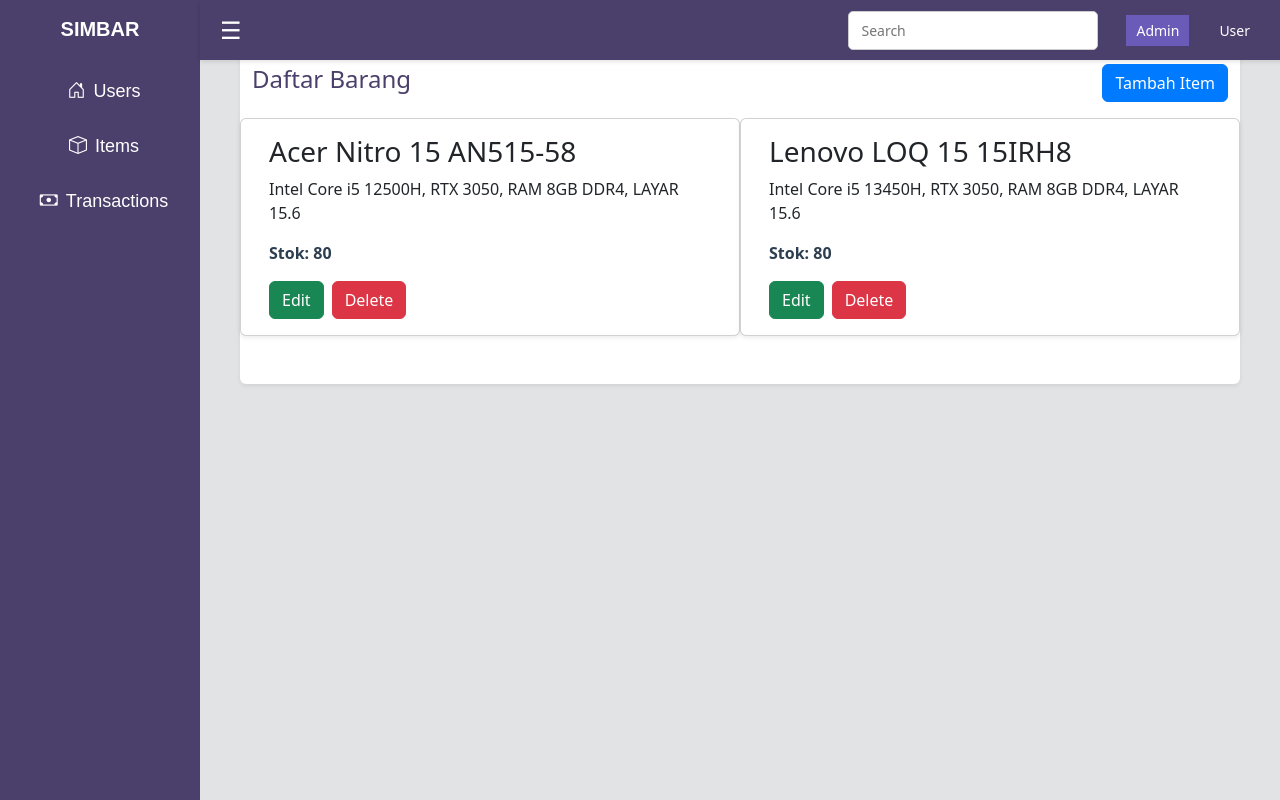
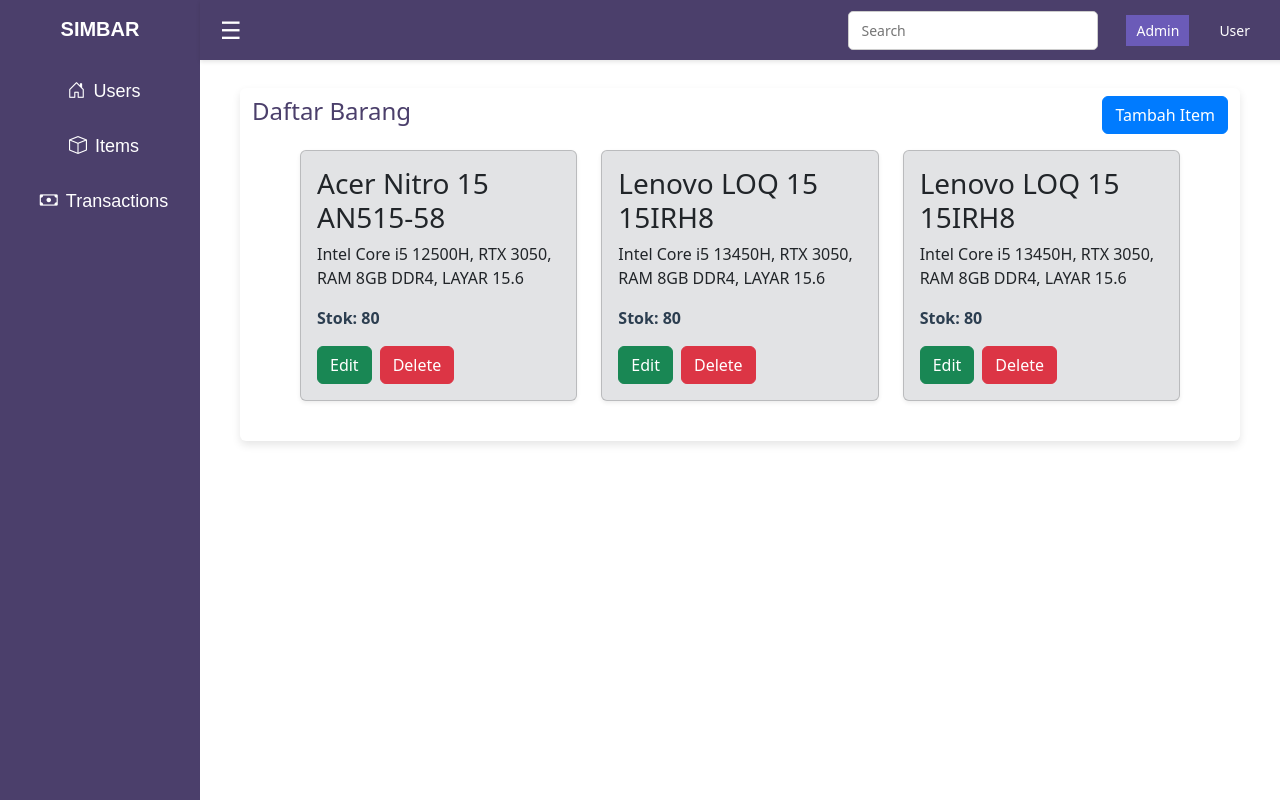
Before and after one commit to azulfikri/inventory-management-frontend, a Vue app: page / in a window 1280 px wide. Built offline with nearby package versions, Linux system fonts and the light colour scheme.

Commit message:
update ItemCard and ItemList in admin component

```diff
--- a/src/App.vue
+++ b/src/App.vue
@@ -12,10 +12,7 @@
         :isSidebarVisible="isSidebarVisible"
         @showComponent="navigateTo"
       />
-      <div
-        class="main-content bg-secondary-subtle"
-        :class="{ expanded: isSidebarVisible }"
-      >
+      <div class="main-content" :class="{ expanded: isSidebarVisible }">
         <component
           :is="currentView"
           :currentComponent="currentComponent"
--- a/src/components/admin/item/ItemCard.vue
+++ b/src/components/admin/item/ItemCard.vue
@@ -1,5 +1,6 @@
 <template>
-  <div class="item-card card mb-3 shadow-sm">
+  <div class="container">
+    <div class="item-card card mb-3 shadow-sm bg-secondary-subtle">
       <div class="card-body">
         <ItemCard
           v-for="item in items"
@@ -15,7 +16,10 @@
         <p class="card-text stock">Stok: {{ item.stok }}</p>
 
         <div class="buttons d-flex gap-2 mt-3">
-        <button @click="$emit('edit-item', item)" class="btn btn-success edit">
+          <button
+            @click="$emit('edit-item', item)"
+            class="btn btn-success edit"
+          >
             Edit
           </button>
 
@@ -25,6 +29,7 @@
           >
             Delete
           </button>
+        </div>
       </div>
     </div>
   </div>
--- a/src/components/admin/item/ItemList.vue
+++ b/src/components/admin/item/ItemList.vue
@@ -1,18 +1,20 @@
 <template>
-  <div class="item-list container py-4 bg-white rounded shadow-sm">
+  <div class="item-list container my-5 bg-white rounded">
     <div class="header d-flex justify-content-between align-items-center mb-3">
-      <h2>Daftar Barang</h2>
+      <h2 class="mt-2">Daftar Barang</h2>
 
-      <button class="btn btn-primary" @click="showAddForm">Tambah Item</button>
+      <button class="btn btn-primary mt-2" @click="showAddForm">
+        Tambah Item
+      </button>
     </div>
-    <div class="item-cards row">
+    <div class="row px-5">
       <ItemCard
         v-for="item in items"
         :key="item.kode"
         :item="item"
         @edit-item="editItem"
         @delete-item="deleteItem"
-        class="col-md-6 mb-4"
+        class="col-md-6 col-lg-4 mb-4"
       />
     </div>
     <Modal :visible="showForm" @close="cancelEditForm">
@@ -43,6 +45,12 @@
           kode: "2024001",
           nama: "Acer Nitro 15 AN515-58",
           deskripsi: "Intel Core i5 12500H, RTX 3050, RAM 8GB DDR4, LAYAR 15.6",
+          stok: 80,
+        },
+        {
+          kode: "2024002",
+          nama: "Lenovo LOQ 15 15IRH8",
+          deskripsi: "Intel Core i5 13450H, RTX 3050, RAM 8GB DDR4, LAYAR 15.6",
           stok: 80,
         },
         {
@@ -100,8 +108,11 @@
 <style scoped>
 .item-list {
   background-color: #fff;
-  border-radius: 8px;
-  box-shadow: 0 0 10px rgba(0, 0, 0, 0.1);
+  box-shadow: 0 4px 8px 0 rgba(0, 0, 0, 0.1);
+  transition: 0.3s;
+}
+.item-list:hover {
+  box-shadow: 0 8px 16px 0 rgba(0, 0, 0, 0.2);
 }
 .header h2 {
   color: #4b3f6b;
--- a/src/views/AdminView.vue
+++ b/src/views/AdminView.vue
@@ -1,6 +1,6 @@
 <template>
   <div class="admin-view">
-    <div class="scrollable-content bg-secondary-subtle">
+    <div class="scrollable-content">
       <ItemList
         v-if="currentComponent === 'items'"
         @edit-item="showEditForm"
--- a/src/views/UserView.vue
+++ b/src/views/UserView.vue
@@ -1,6 +1,6 @@
 <template>
   <div class="user-view">
-    <div class="scrollable-content bg-secondary-subtle">
+    <div class="scrollable-content">
       <div v-if="currentComponent === 'items'">
         <ItemList />
       </div>
```
Lines whose indentation alone changed are shown as unchanged.
